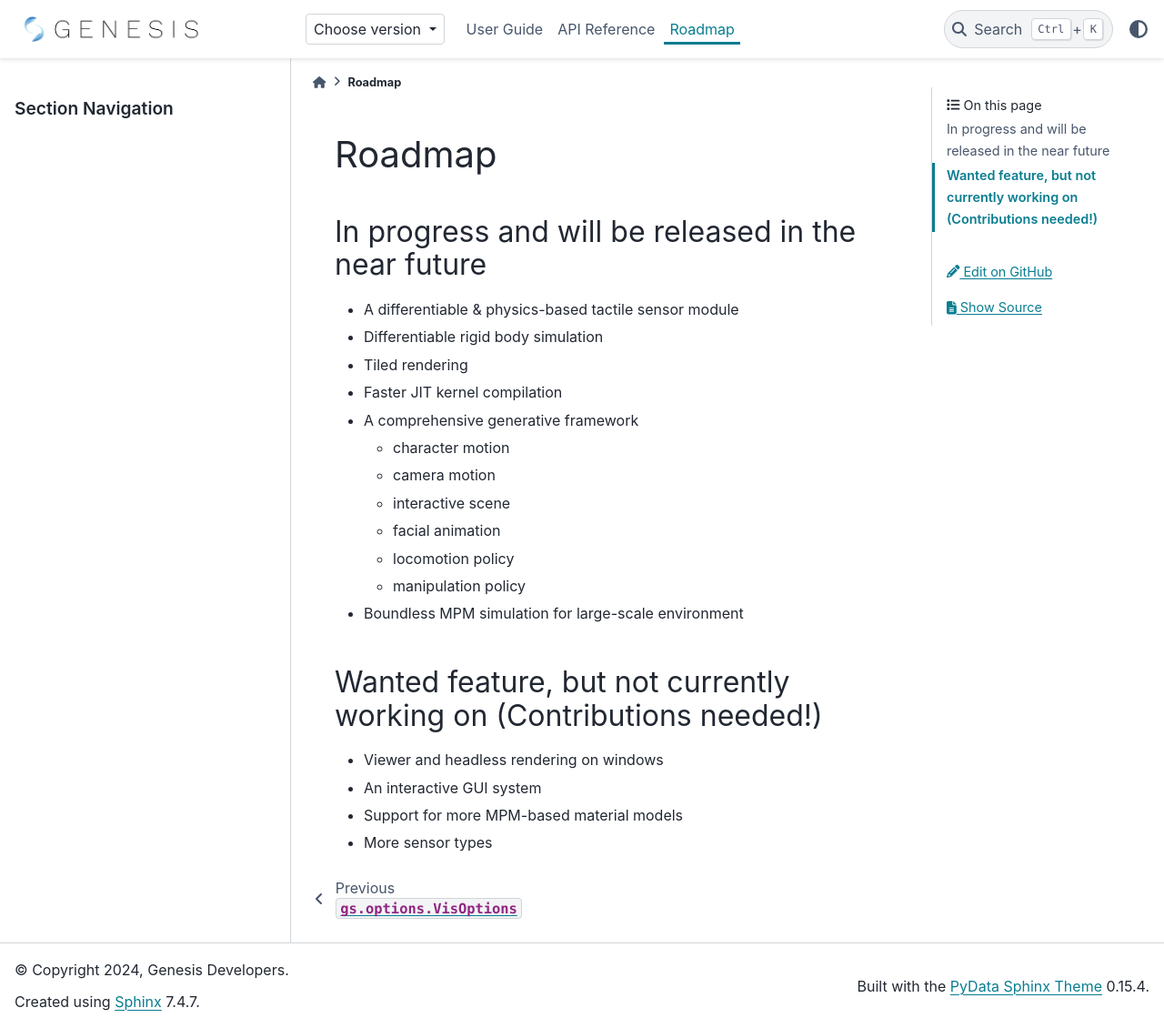
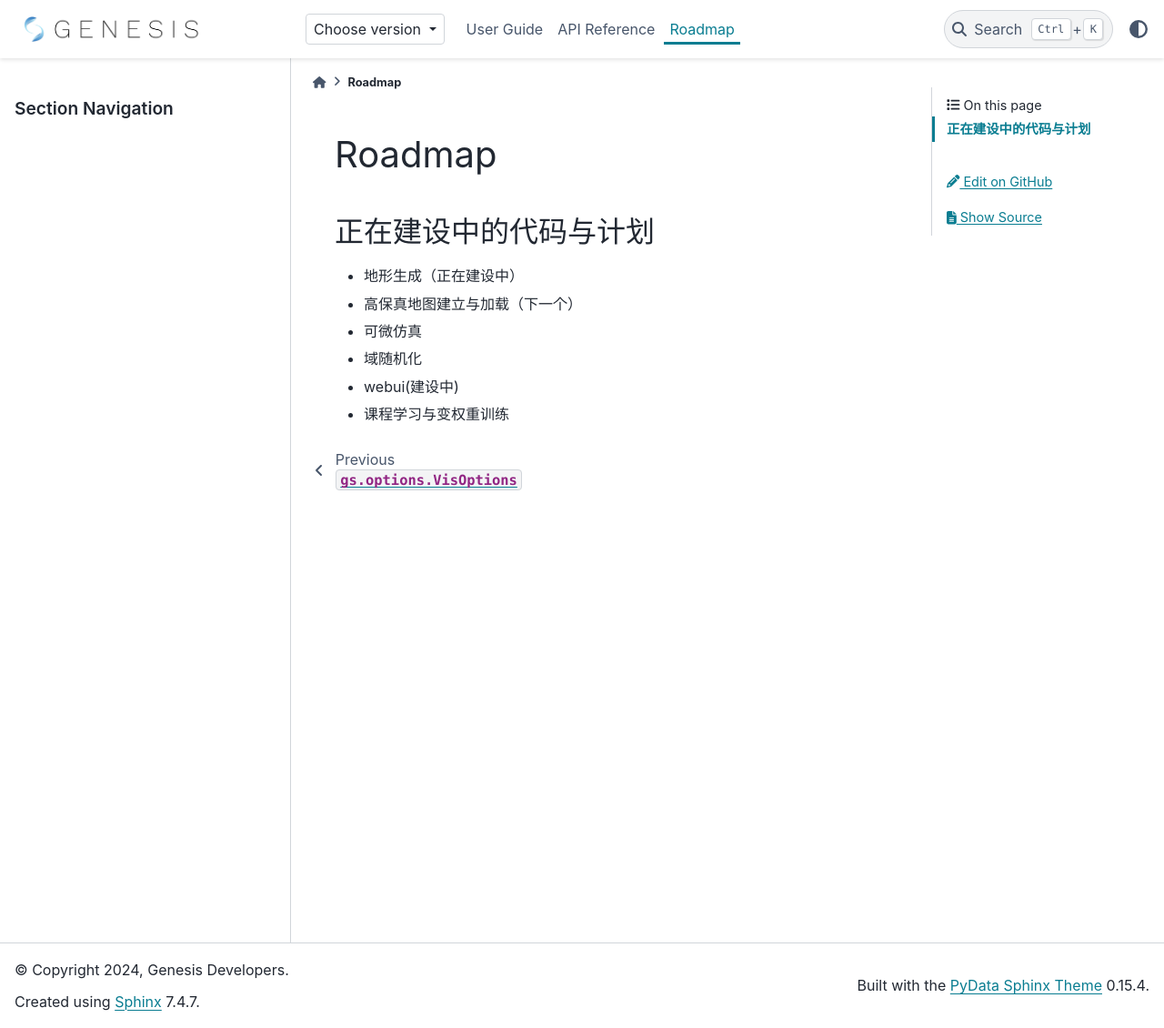
Before and after one commit to Atticlmr/genesis-lab-docs, a Sphinx documentation site: the page built from source/roadmap/index.md, in a window 1280 px wide and 1130 px high. Shown: the whole window at 91% size. Built offline with Sphinx 7.4.7 and the PyData theme 0.15.4, drawn with Linux system fonts in a browser that asks for light colours; pages that are not in the unit, such as notebooks, are missing from menus; the version number could not be read and is left out.

Commit message:
更新路线图

```diff
--- a/source/roadmap/index.md
+++ b/source/roadmap/index.md
@@ -1,21 +1,9 @@
 # Roadmap
 
-## In progress and will be released in the near future
-- A differentiable & physics-based tactile sensor module
-- Differentiable rigid body simulation
-- Tiled rendering
-- Faster JIT kernel compilation
-- A comprehensive generative framework
-    - character motion
-    - camera motion
-    - interactive scene
-    - facial animation
-    - locomotion policy
-    - manipulation policy
-- Boundless MPM simulation for large-scale environment
-
-## Wanted feature, but not currently working on (Contributions needed!)
-- Viewer and headless rendering on windows
-- An interactive GUI system
-- Support for more MPM-based material models
-- More sensor types
+## 正在建设中的代码与计划
+- 地形生成（正在建设中）
+- 高保真地图建立与加载（下一个）
+- 可微仿真
+- 域随机化
+- webui(建设中)
+- 课程学习与变权重训练
```
